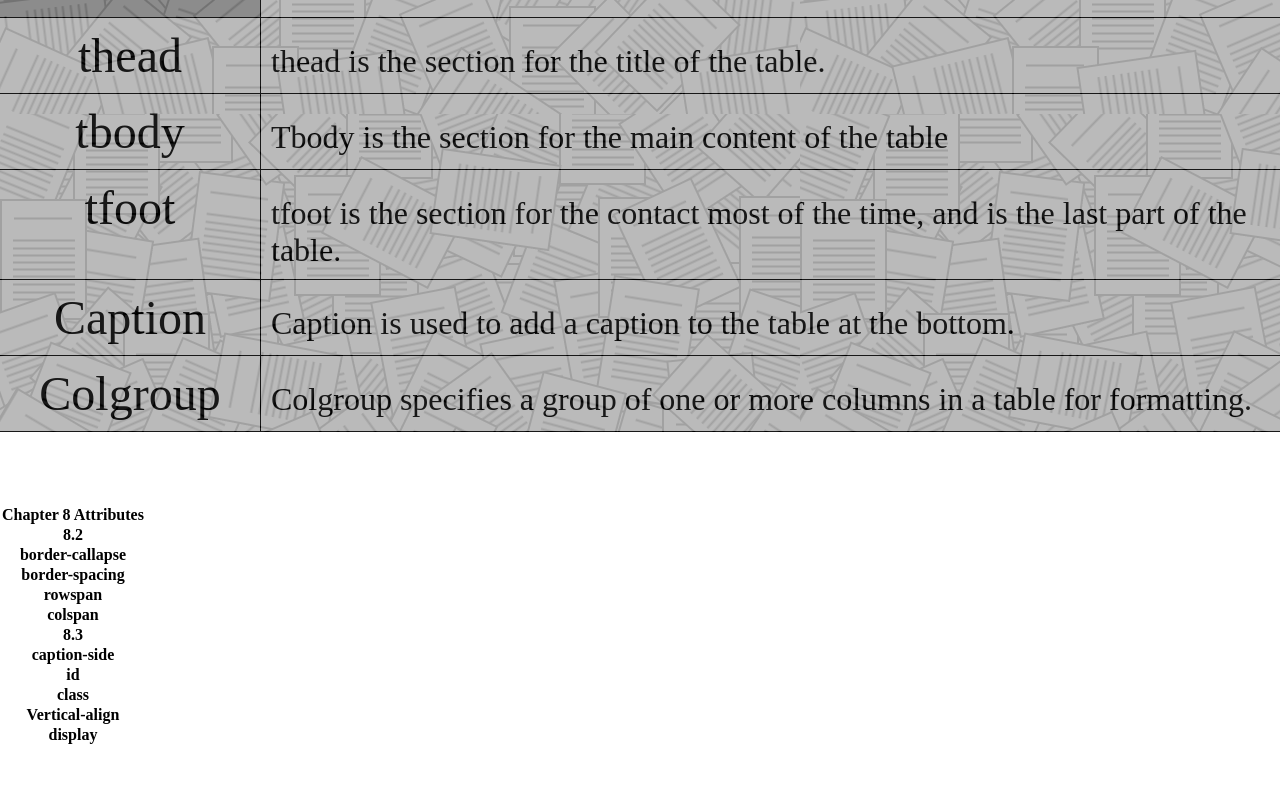
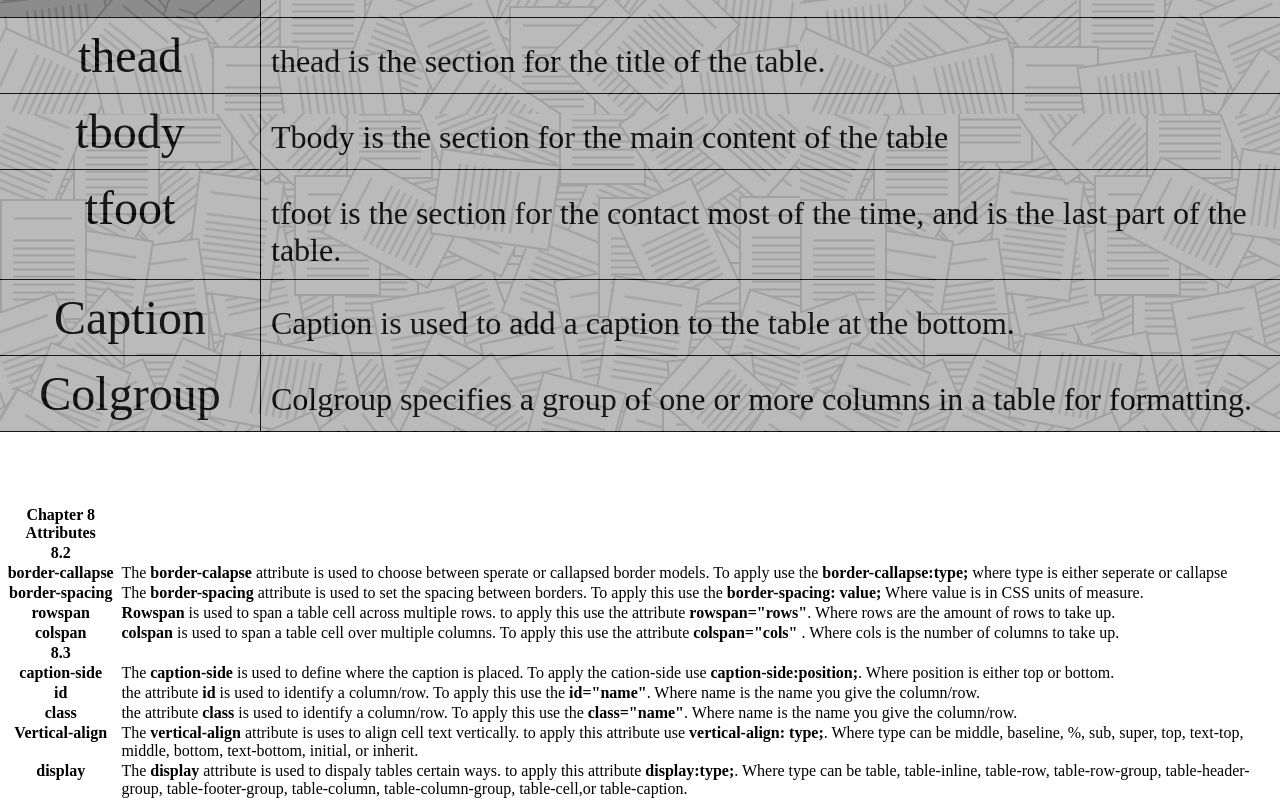
Before and after one commit to mattrwulff/Vocab-project, a plain HTML site: page Index.html in a window 1280 px wide. Shown: the part 1686-2486 px from the top of the page. Before the commit the page ends 2432 px from the top, so only its background shows below. Drawn offline with Linux system fonts and the light colour scheme.

Commit message:
idk
i added more attributes and definitions

```diff
--- a/Index.html
+++ b/Index.html
@@ -115,42 +115,42 @@
                 </tr>
                 <tr>
                     <th>border-callapse</th>
-                    <td></td>
+                    <td>The <strong>border-calapse</strong> attribute is used to choose between sperate or callapsed border models. To apply use the <strong>border-callapse:type; </strong>where type is either seperate or callapse</td>
                 </tr>
                 <tr>
                     <th>border-spacing</th>
-                    <td></td>
+                    <td>The <strong>border-spacing</strong> attribute is used to set the spacing between borders. To apply this use the <strong>border-spacing: value;</strong> Where value is in CSS units of measure.</td>
                 </tr>
                 <tr>
                     <th>rowspan</th>
-                    <td></td>
+                    <td><strong>Rowspan</strong> is used to span a table cell across multiple rows. to apply this use the attribute <strong>rowspan="rows"</strong>. Where rows are the amount of rows to take up.</td>
                 </tr>
                 <tr>
                     <th>colspan</th>
-                    <td></td>
+                    <td><strong>colspan</strong> is used to span a table cell over multiple columns. To apply this use the attribute <strong>colspan="cols" </strong>. Where cols is the number of columns to take up.</td>
                 </tr>
                 <tr>
                     <th>8.3</th>
                 </tr>
                 <tr>
                     <th>caption-side</th>
-                    <td></td>
+                    <td>The <strong>caption-side</strong> is used to define where the caption is placed. To apply the cation-side use <strong>caption-side:position;</strong>. Where position is either top or bottom.</td>
                 </tr>
                 <tr>
                     <th>id</th>
-                    <td></td>
+                    <td>the attribute <strong>id</strong> is used to identify a column/row. To apply this use the <strong>id="name"</strong>. Where name is the name you give the column/row.</td>
                 </tr>
                 <tr>
                     <th>class</th>
-                    <td></td>
+                    <td>the attribute <strong>class</strong> is used to identify a column/row. To apply this use the <strong>class="name"</strong>. Where name is the name you give the column/row.</td>
                 </tr>
                 <tr>
                     <th>Vertical-align</th>
-                    <td></td>
+                    <td> The <strong>vertical-align</strong> attribute is uses to align cell text vertically. to apply this attribute use <strong>vertical-align: type;</strong>. Where type can be middle, baseline, %, sub, super, top, text-top, middle, bottom, text-bottom, initial, or inherit.</td>
                 </tr>
                 <tr>
                     <th>display</th>
-                    <td></td>
+                    <td>The <strong>display</strong> attribute is used to dispaly tables certain ways. to apply this attribute <strong>display:type;</strong>. Where type can be table, table-inline, table-row, table-row-group, table-header-group, table-footer-group, table-column, table-column-group, table-cell,or table-caption.</td>
                 </tr>
             </tbody>
         </table>
```
